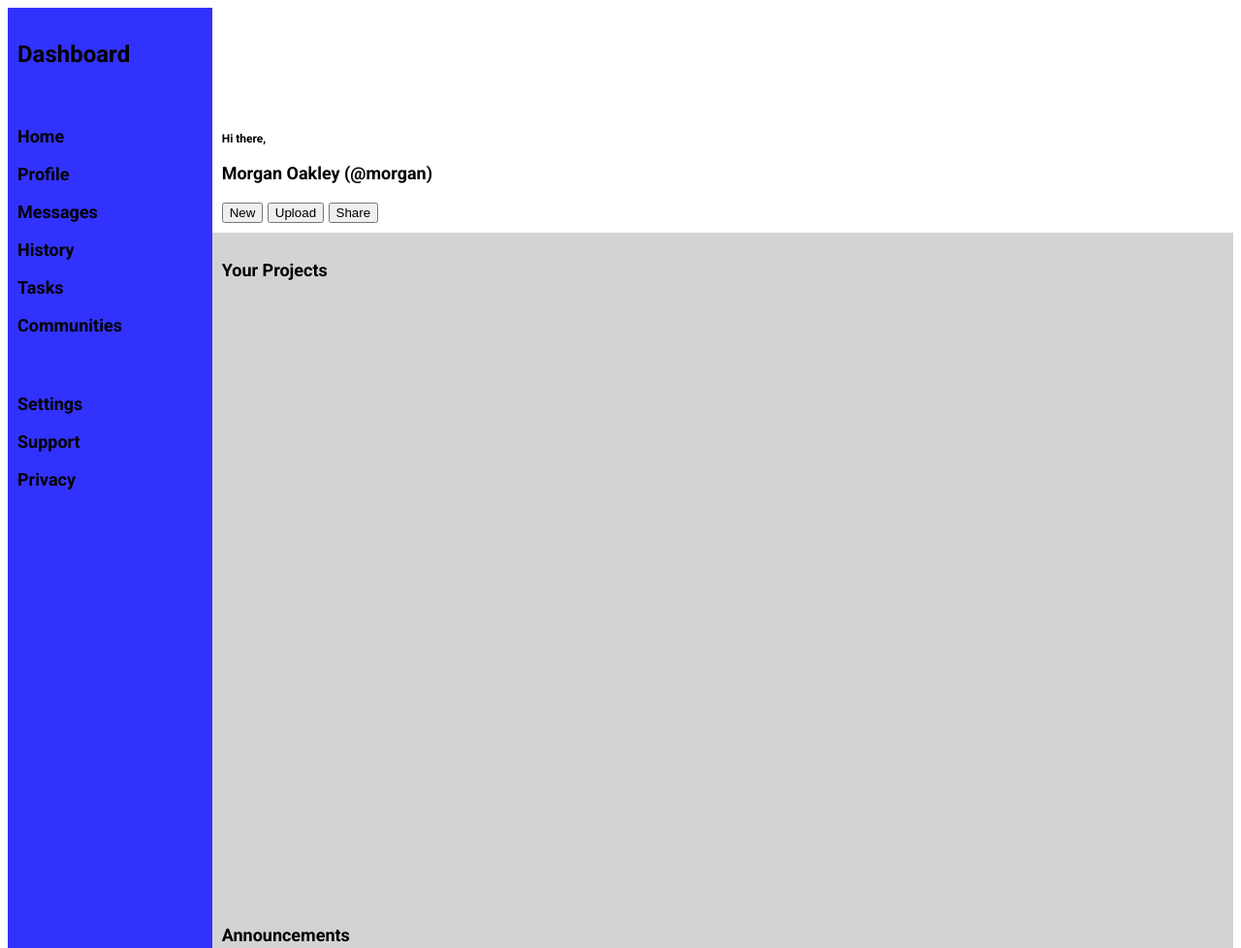
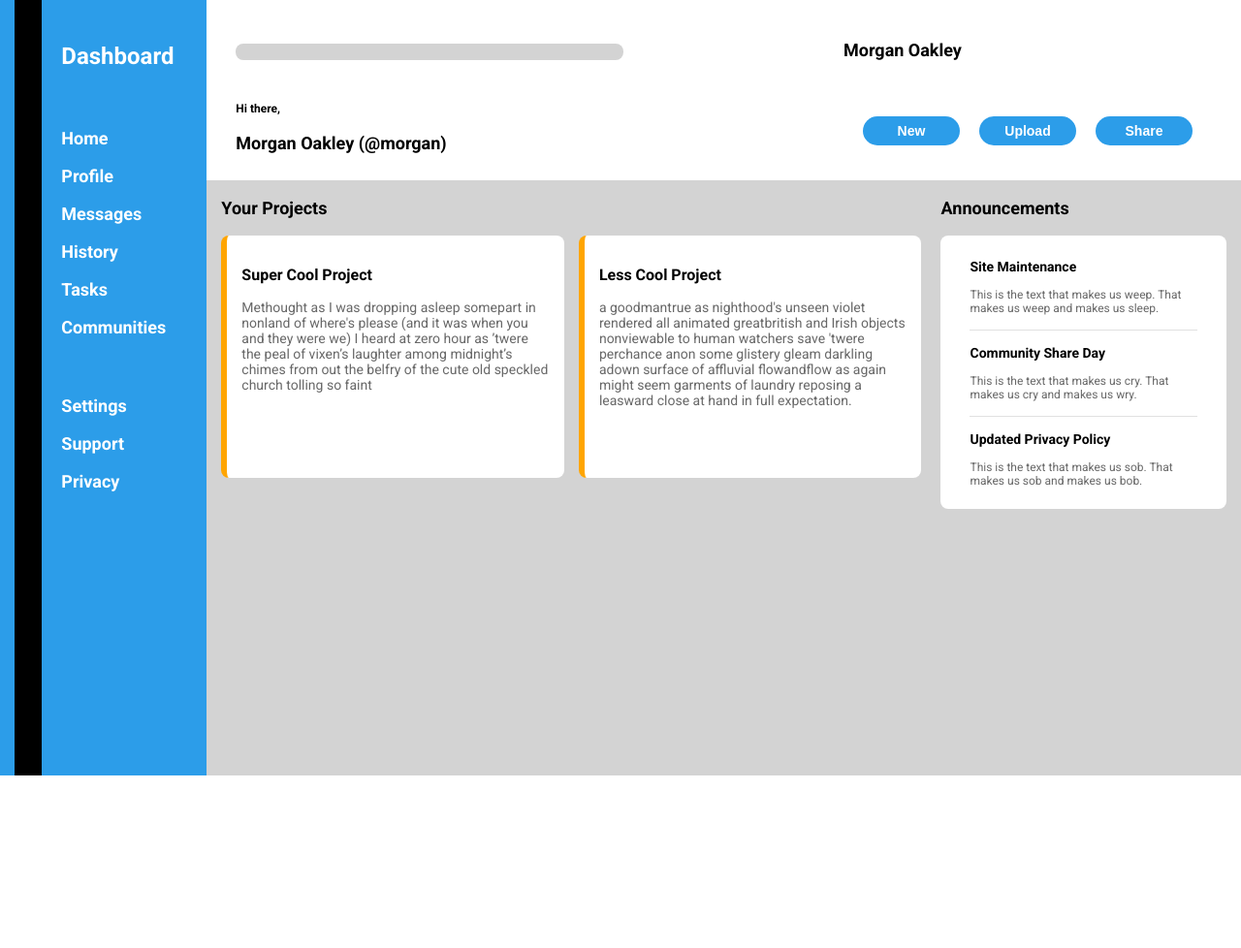
Before and after one commit to beedubz/Admin-Dashboard, a plain HTML site: page index.html in a window 1280 px wide. Shown: the top 978 px of the page at 97% size. After the commit the page ends 800 px from the top, so only its background shows below. Drawn offline with Linux system fonts and the light colour scheme.

Commit message:
before changing to lower case admin

```diff
--- a/index.html
+++ b/index.html
@@ -1,17 +1,22 @@
 <!DOCTYPE html>
 <html lang="en">
   <head>
-    <meta charset="UTF-8">
-    <meta name="viewport" content="width=device-width, initial-scale=1.0">
+    <meta charset="UTF-8" />
+    <meta name="viewport" content="width=device-width, initial-scale=1.0" />
     <title>Document</title>
-    <link rel="preconnect" href="https://fonts.googleapis.com">
-    <link rel="preconnect" href="https://fonts.gstatic.com" crossorigin>
-    <link href="https://fonts.googleapis.com/css2?family=Roboto:ital,wght@0,100..900;1,100..900&display=swap" rel="stylesheet">
-    <link rel="stylesheet" href="style.css">
+    <link rel="preconnect" href="https://fonts.googleapis.com" />
+    <link rel="preconnect" href="https://fonts.gstatic.com" crossorigin />
+    <link
+      href="https://fonts.googleapis.com/css2?family=Roboto:ital,wght@0,100..900;1,100..900&display=swap"
+      rel="stylesheet"
+    />
+    <link rel="stylesheet" href="style.css" />
   </head>
   <body>
     <div class="container">
       <div class="sidebar">
+        <div class="margin-side"></div>
+        <div class="main-side">
           <p id="title">Dashboard</p>
           <div id="tabs">
             <div class="upper-sidebar">
@@ -30,13 +35,15 @@
             </div>
           </div>
         </div>
+      </div>
       <div class="header">
-        <div class="top-head-container">
-            <div class="top-head-left"></div>
-            <div class="top-head-right>"></div>
+        <div class="top-head-left">
+          <input type="text" id="searchBar" name="userInput" />
+        </div>
+        <div class="top-head-right>">
+          <p>Morgan Oakley</p>
         </div>
         <div class></div>
-        <div class="bottom-head-container">
         <div class="bottom-head-left">
           <div id="user-photo"></div>
           <div class="user-greeting">
@@ -50,13 +57,67 @@
           <button>Share</button>
         </div>
       </div>
+      <div class="main-content">
+        <div class="projects">
+          <p class="main-title">Your Projects</p>
+          <div class="main-cards">
+            <div class="main-cards-left">
+              <div class="card">
+                <p class="card-title">Super Cool Project</p>
+                <p class="card-text">
+                  Methought as I was dropping asleep somepart in nonland of
+                  where's please (and it was when you and they were we) I heard
+                  at zero hour as ’twere the peal of vixen’s laughter among
+                  midnight’s chimes from out the belfry of the cute old speckled
+                  church tolling so faint
+                </p>
+                <p class="card-links"></p>
               </div>
-    <div class="main-content">
-        <div class="main-left">
-            <p>Your Projects</p>
             </div>
-        <div class="main-left">
-            <p>Announcements</p>
+            <div class="main-cards-right">
+              <div class="card">
+                <p class="card-title">Less Cool Project</p>
+                <p class="card-text">
+                  a goodmantrue as nighthood's unseen violet rendered all
+                  animated greatbritish and Irish objects nonviewable to human
+                  watchers save 'twere perchance anon some glistery gleam
+                  darkling adown surface of affluvial flowandflow as again might
+                  seem garments of laundry reposing a leasward close at hand in
+                  full expectation.
+                </p>
+                <p class="card-links"></p>
+              </div>
+            </div>
+          </div>
+        </div>
+        <div class="announcements">
+          <p class="main-title">Announcements</p>
+          <div id="announce-card">
+            <p class="announce-title">Site Maintenance</p>
+            <p class="announce-text">
+              This is the text that makes us weep. That makes us weep and makes
+              us sleep.
+            </p>
+            <p class="announce-title">Community Share Day</p>
+            <p class="announce-text">
+              This is the text that makes us cry. That makes us cry and makes us
+              wry.
+            </p>
+            <p class="announce-title">Updated Privacy Policy</p>
+            <p class="announce-text">
+              This is the text that makes us sob. That makes us sob and makes us
+              bob.
+            </p>
+          </div>
+        </div>
+        <div class="trending">
+          <p class="main-title">Trending</p>
+          <div class="trend-card">
+            <div class="trend-user">
+            <div class="trend-user-photo"></div>
+            <div class="trend-user-handle">James</div>
+            <div class="trend-user-name">John</div>
+          </div>
         </div>
       </div>
     </div>
--- a/style.css
+++ b/style.css
@@ -1,5 +1,20 @@
+html,
 body {
-    font-family: 'Roboto', 'Trebuchet MS', 'Lucida Sans Unicode', 'Lucida Grande', 'Lucida Sans', Arial, sans-serif;
+  margin: 0;
+  padding: 0;
+  height: 100%; /* Ensure body takes full viewport height */
+  overflow-x: hidden; /* Prevents horizontal scrollbar if content overflows */
+}
+
+*,
+*::before,
+*::after {
+  box-sizing: border-box; /* This is crucial for predictable sizing */
+}
+
+body {
+  font-family: "Roboto", "Trebuchet MS", "Lucida Sans Unicode", "Lucida Grande",
+    "Lucida Sans", Arial, sans-serif;
   font-weight: 700;
   font-size: 18px;
 }
@@ -13,8 +28,21 @@ body {
 .sidebar {
   grid-row: 1/3;
   grid-column: 1;
-    background-color: rgb(50, 50, 255);
-    padding: 10px;
+  background-color: rgb(44, 157, 233);
+  display: grid;
+  grid-template-columns: 1fr 6fr;
+  color: white;
+  padding-left: 15px;
+}
+
+.margin-side {
+  grid-column: 1/2;
+  background-color: black;
+}
+
+.main-side {
+  grid-column: 2/3;
+  padding: 20px;
 }
 
 .upper-sidebar {
@@ -37,22 +65,56 @@ body {
   padding: 10px;
   grid-template-columns: 2fr 1fr;
   grid-template-rows: 1fr 1fr;
+  align-items: center;
 }
 
-.top-head-container {
-    grid-row: 1;
+.top-head-left {
+  grid-row: 1/2;
+  grid-column: 1/2;
+  padding: 20px;
 }
 
-.bottom-head-container {
-    grid-row: 2;
+#searchBar {
+  border-radius: 8px;
+  background-color: lightgray;
+  border-style: none;
+  width: 400px;
+}
+
+.top-head-right {
+  grid-row: 1/2;
+  grid-column: 2/3;
+  font-size: 14px;
 }
 
 .bottom-head-left {
-    grid-column: 1;
+  grid-row: 2/3;
+  grid-column: 1/2;
+  padding-left: 20px;
 }
 
 .bottom-head-right {
-    grid-column: 2;
+  grid-row: 2/3;
+  grid-column: 2/3;
+  display: flex;
+  flex: 1;
+  gap: 20px;
+  padding-left: 20px;
+  padding-right: 40px;
+}
+
+.bottom-head-right button {
+  border-radius: 9999px;
+  color: white;
+  font-size: 14px;
+  border: none;
+  cursor: pointer;
+  background-color: rgb(44, 157, 233);
+  width: 100px;
+  height: 30px;
+  font-weight: bold;
+  align-items: center;
+  justify-content: center;
 }
 
 #hi {
@@ -60,7 +122,7 @@ body {
 }
 
 #user-name {
-    font-size: 16px;
+  font-size: 18px;
 }
 
 .main-content {
@@ -68,5 +130,91 @@ body {
   grid-row: 2;
   grid-column: 2;
   background-color: lightgrey;
+  padding-left: 15px;
+  padding-right: 20px;
+  grid-template-rows: auto auto;
+  grid-template-columns: 70% 30%;
+  column-gap: 20px;
+}
+
+.main-title {
+  font-size: 18px;
+}
+
+.projects {
+  grid-row: 1/2;
+}
+
+.main-cards {
+  display: grid;
+  grid-template-columns: 1fr 1fr;
+  gap: 15px;
+}
+
+.card {
+  background-color: white;
+  border-radius: 8px;
+  border-left-style: solid;
+  border-left-width: 6px;
+  border-left-color: orange;
+  height: 250px;
+  padding: 15px;
+}
+
+.card-title {
+  font-size: 16px;
+}
+
+.card-text {
+  font-weight: lighter;
+  font-size: 14px;
+  color: rgb(104, 104, 104);
+}
+
+.main-cards-left {
+  grid-column: 1/2;
+}
+
+.main-cards-right {
+  grid-column: 2/3;
+}
+
+.announcements {
+  grid-row: 1 / 2;
+  grid-column: 2/3;
+  padding-right: 15px;
+}
+
+#announce-card {
+  padding: 10px 30px;
+  background-color: white;
+  border-radius: 8px;
+  border-style: none;
+}
+
+.announce-title {
+  font-size: 14px;
+}
+
+.announce-text {
+  font-size: 12px;
+  color: rgb(104, 104, 104);
+  font-weight: lighter;
+}
+
+.announce-text:not(:last-of-type) {
+  border-bottom: 1px solid #e0e0e0; /* The faint grey line */
+  padding-bottom: 15px; /* Space between the line and the new title */
+  margin-bottom: 15px; /* Space between the previous text and the line */
+}
+
+.trending {
+  grid-row: 2/3;
+  grid-column: 2/3;
+}
+
+.trend-card {
+  background-color: white;
+  border-radius: 8px;
   padding: 10px;
 }
```
Also changed, not shown: icons/bell-outline.svg (added), icons/eye-check-outline.svg (added), icons/home-variant.svg (added), icons/magnify.svg (added), icons/message.svg (added), icons/share-variant-outline.svg (added), icons/star-outline.svg (added). Lines whose indentation alone changed are shown as unchanged.
